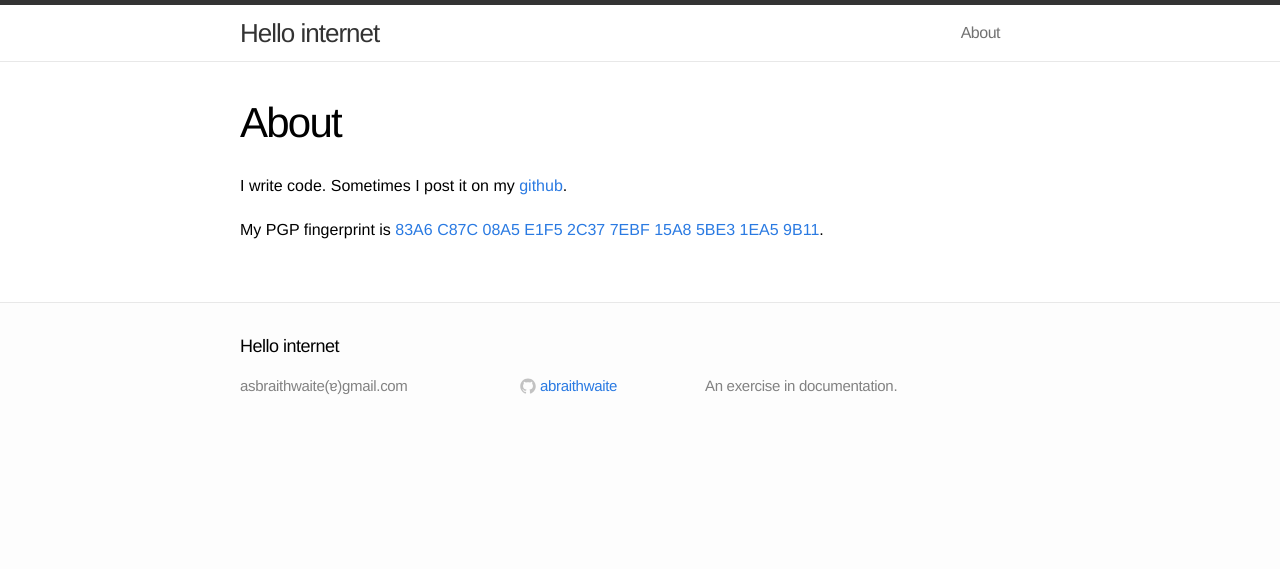
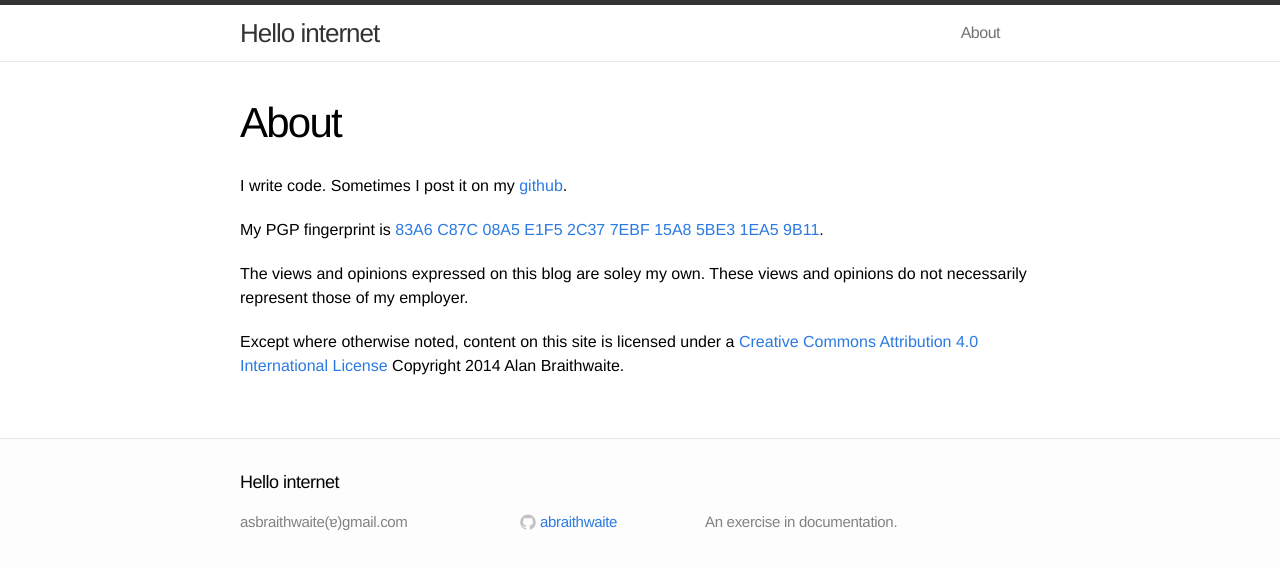
Before and after one commit to abraithwaite/abraithwaite.github.io, a Jekyll site: the page built from about.md, in a window 1280 px wide. Shown: the top 569 px of the page. Built offline with Jekyll 4.4.1, drawn with Linux system fonts in a browser that asks for light colours.

Commit message:
Added license and disclaimer
https://www.eff.org/issues/bloggers/legal

```diff
--- a/about.md
+++ b/about.md
@@ -7,3 +7,10 @@ permalink: /about/
 I write code.  Sometimes I post it on my [github](https://github.com/abraithwaite).
 
 My PGP fingerprint is [83A6 C87C 08A5 E1F5 2C37 7EBF 15A8 5BE3 1EA5 9B11]({{ site.url }}/abraithwaite.gpg.asc).
+
+The views and opinions expressed on this blog are soley my own. These views
+and opinions do not necessarily represent those of my employer.
+
+Except where otherwise noted, content on this site is licensed under a
+[Creative Commons Attribution 4.0 International License](http://creativecommons.org/licenses/by/4.0/)
+Copyright 2014 Alan Braithwaite.
```
